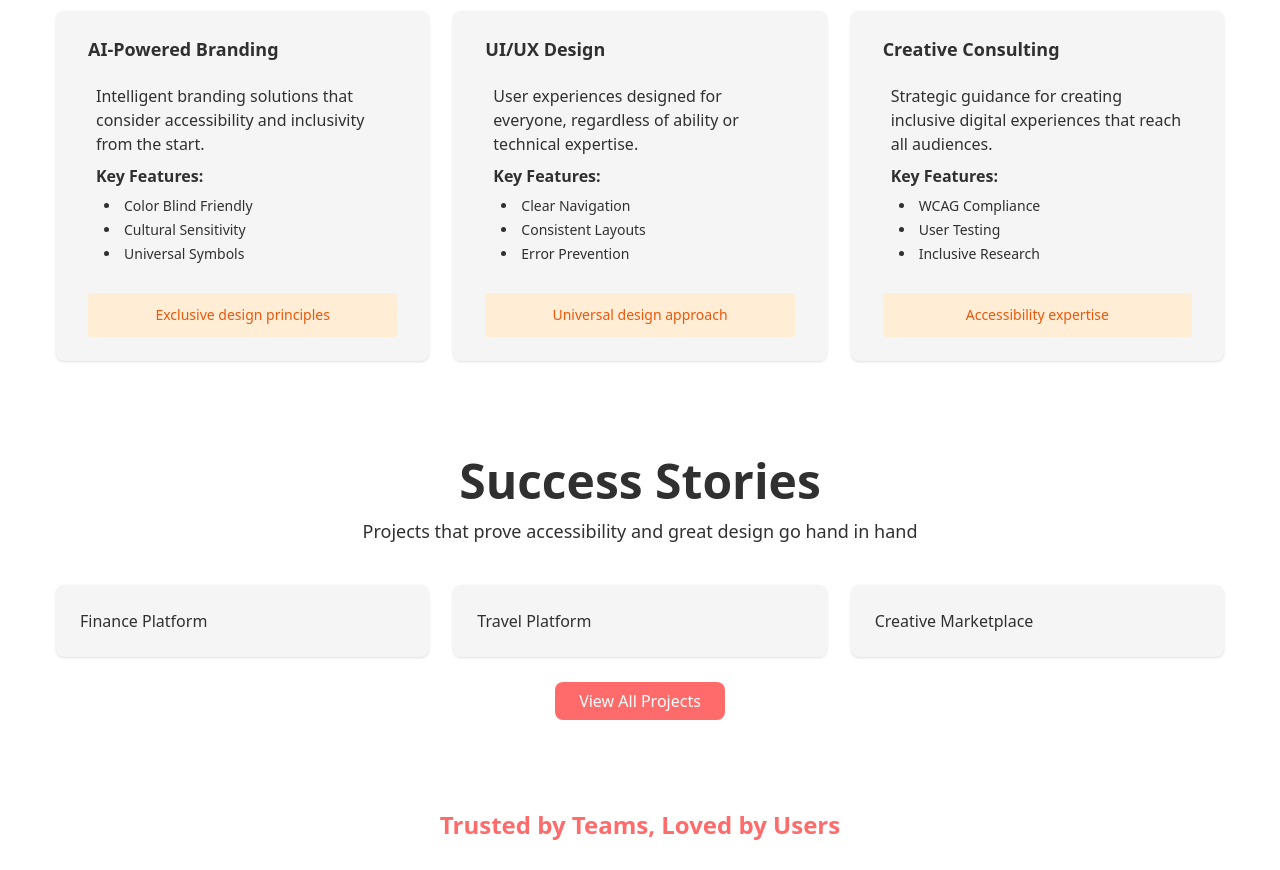
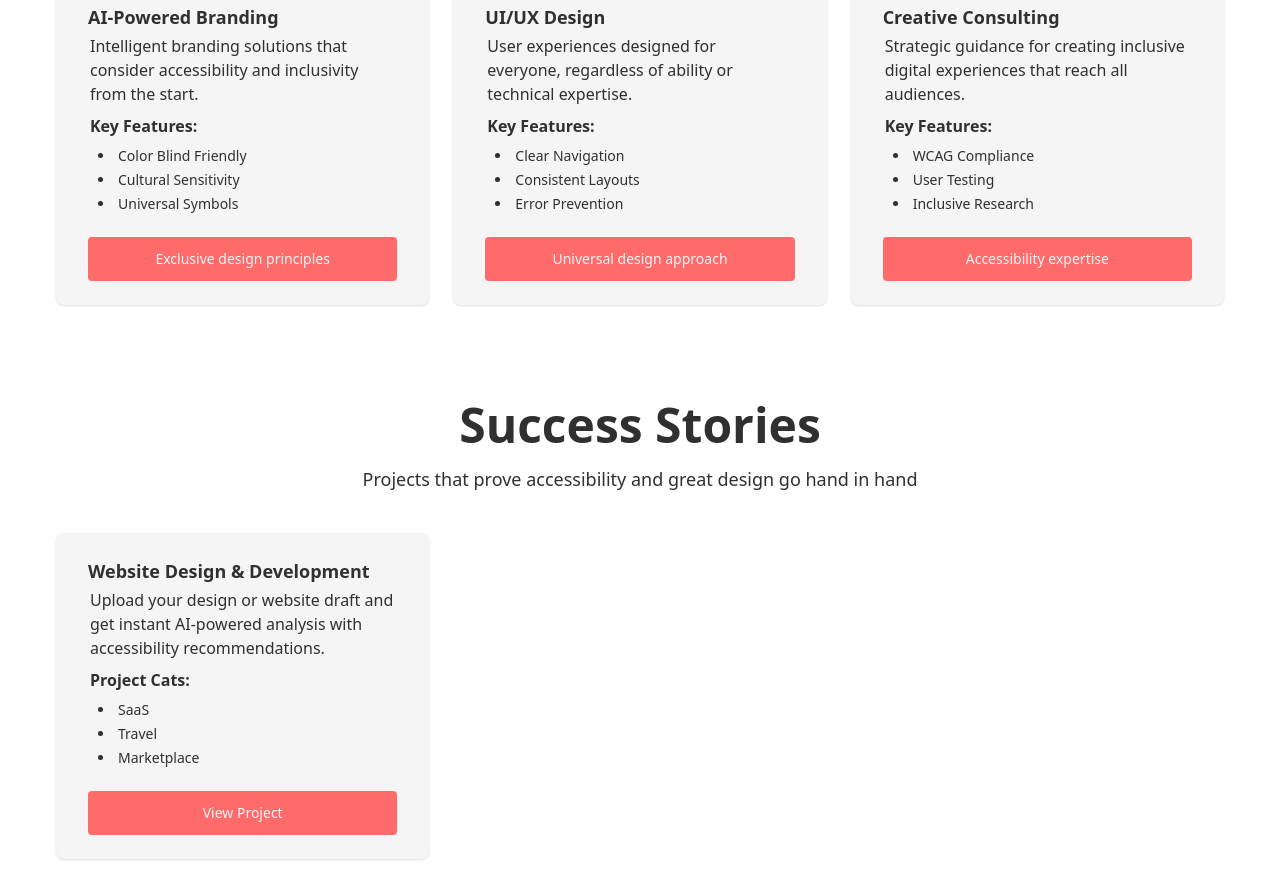
Before and after one commit to onlymasumrana/pdc-website, an Astro site: page / in a window 1280 px wide. Shown: the part 1257-2127 px from the top of the page. Built offline with nearby package versions, Linux system fonts and the light colour scheme; Astro itself is replaced by a stand-in of ours.

Commit message:
Refactor portfolio cards and unify button styles

```diff
--- a/src/components/Portfolio.astro
+++ b/src/components/Portfolio.astro
@@ -1,26 +1,64 @@
 ---
 // src/components/Portfolio.astro
+const portfolios = [
+  {
+    link: 'example.com',
+    image: '',
+    title: 'Website Design & Development',
+    description:
+      'Upload your design or website draft and get instant AI-powered analysis with accessibility recommendations.',
+    categories: ['SaaS', 'Travel', 'Marketplace'],
+    cta: [
+      {
+        icon: '',
+        text: 'View Project',
+        link: 'example.com',
+        variant: 'primary',
+      },
+    ],
+  },
+];
 ---
 
 <section class="px-6 py-12">
   <header class="section-header">
-    <h2 class="section-title text-center">
-      Success Stories
-    </h2>
+    <h2 class="section-title text-center">Success Stories</h2>
     <p class="section-subtitle">
       Projects that prove accessibility and great design go hand in hand
     </p>
   </header>
-  <div class="grid grid-cols-1 md:grid-cols-3 gap-6">
-    <a href="example.com" class="p-6 bg-muted rounded-lg shadow"
-      >Finance Platform</a
-    >
-    <a href="example.com" class="p-6 bg-muted rounded-lg shadow"
-      >Travel Platform</a
-    >
-    <a href="example.com" class="p-6 bg-muted rounded-lg shadow"
-      >Creative Marketplace</a
-    >
+  <div class="grid grid-cols-1 md:grid-cols-2 lg:grid-cols-3 gap-6">
+    {
+      portfolios.map((portfolio) => (
+        <article class="card px-8 py-6 flex flex-col justify-between">
+          <div class="card-header">
+            <h4 class="card-title">{portfolio.title}</h4>
+          </div>
+          <div class="card-body flex-grow">
+            <p class="">{portfolio.description}</p>
+            <p class="font-semibold my-2">Project Cats:</p>
+            <ul class="list-disc pl-2">
+              {portfolio.categories.map((category) => (
+                <li>{category}</li>
+              ))}
+            </ul>
+          </div>
+          <div class="card-footer flex justify-center items-center pt-4">
+            {portfolio.cta?.map((action) => (
+              <a
+                href={action.link}
+                class={`card-cta ${
+                  action.variant === 'primary'
+                    ? 'btn-primary'
+                    : ''
+                }`}>
+                {action.text}
+              </a>
+            ))}
+          </div>
+        </article>
+      ))
+    }
   </div>
   <div class="text-center mt-8">
     <a
--- a/src/components/Services.astro
+++ b/src/components/Services.astro
@@ -138,8 +138,8 @@ const services = [
                 href={action.link}
                 class={`card-cta ${
                   action.variant === 'primary'
-                    ? 'bg-orange-100 text-orange-600'
-                    : 'bg-gray-100 text-gray-600'
+                    ? 'btn-primary'
+                    : ''
                 }`}>
                 {action.text}
               </a>
--- a/src/styles/global.css
+++ b/src/styles/global.css
@@ -38,20 +38,25 @@
 body {
   @apply bg-[var(--color-bg)] text-[var(--color-text)] font-sans;
 }
+
+/* mb-2 md:mb-3 lg:mb-4 */
 h1 {
-  @apply font-bold text-4xl/[1.25] md:text-5xl/[1.25] lg:text-6xl/[1.25] mb-2 md:mb-3 lg:mb-4;
+  @apply font-bold text-4xl/[1.25] md:text-5xl/[1.25] lg:text-6xl/[1.25];
 }
 
+/* mb-1 md:mb-2 lg:mb-3 */
 h2 {
-  @apply font-bold text-2xl md:text-3xl lg:text-4xl mb-1 md:mb-2 lg:mb-3;
+  @apply font-bold text-2xl md:text-3xl lg:text-4xl;
 }
 
+/* mb-1 md:mb-2 lg:mb-3 */
 h3 {
-  @apply font-semibold text-xl md:text-2xl lg:text-2xl mb-1 md:mb-2 lg:mb-3;
+  @apply font-semibold text-xl md:text-2xl lg:text-2xl;
 }
 
+/* mb-1 md:mb-2 lg:mb-3 */
 h4 {
-  @apply font-semibold text-lg md:text-lg lg:text-lg mb-1 md:mb-2 lg:mb-3;
+  @apply font-semibold text-lg md:text-lg lg:text-lg;
 }
 
 p {
@@ -66,28 +71,6 @@ li {
 }
 
 @layer components {
-  .card {
-    @apply rounded-lg shadow bg-[--color-bg-card] transition-shadow text-[var(--color-text)] cursor-pointer;
-  }
-  .card:hover {
-    @apply shadow-lg scale-105 transition-all;
-  }
-  .card-header {
-    @apply border-b border-[var(--color-border)];
-  }
-  .card-title {
-    @apply font-semibold text-lg md:text-lg lg:text-lg mb-1 md:mb-2 lg:mb-3;
-  }
-  .card-body {
-    @apply p-1 md:p-2;
-  }
-  .card-footer {
-    @apply border-t border-[var(--color-border)] text-sm;
-  }
-  .card-cta {
-    @apply text-sm font-medium hover:underline w-full inline-flex justify-center items-center px-6 py-3 rounded;
-  }
-
   .btn-container {
     @apply flex flex-col sm:flex-row justify-center;
   }
@@ -125,9 +108,33 @@ li {
     @apply text-center mb-6 md:mb-8 lg:mb-10;
   }
   .section-title {
-    @apply text-3xl md:text-4xl lg:text-5xl font-bold;
+    @apply text-3xl md:text-4xl lg:text-5xl font-bold mb-2 md:mb-3 lg:mb-4;
   }
   .section-subtitle {
     @apply text-lg text-center;
   }
+
+  .card {
+    @apply rounded-lg shadow bg-[--color-bg-card] transition-shadow text-[var(--color-text)] cursor-pointer;
+  }
+  .card:hover {
+    @apply shadow-lg scale-105 transition-all;
+  }
+  .card-header {
+    @apply border-b border-[var(--color-border)];
+  }
+
+  /* mb-1 md:mb-2 lg:mb-3 */
+  .card-title {
+    @apply font-semibold text-lg md:text-lg lg:text-lg ;
+  }
+  .card-body {
+    @apply p-0.5;
+  }
+  .card-footer {
+    @apply border-t border-[var(--color-border)] text-sm;
+  }
+  .card-cta {
+    @apply text-sm font-medium hover:underline w-full inline-flex justify-center items-center px-6 py-3 rounded;
+  }
 }
```
